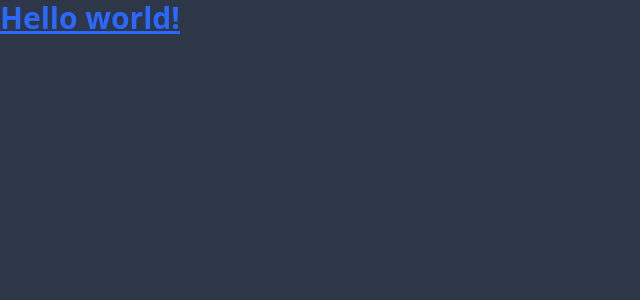
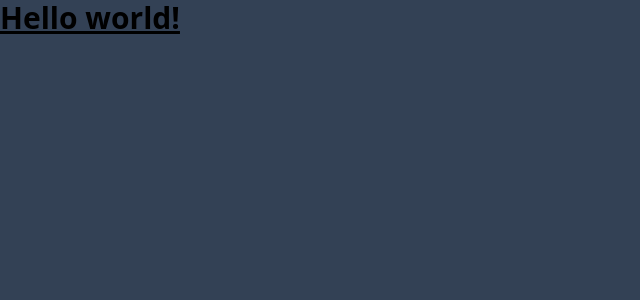
Before and after one commit to CanerTanriverdi/my-portfolio, a React (Vite) app: page / in a window 1280 px wide. Shown: the top 300 px of the page, without its empty margins (0-640 px from the left). Built offline with nearby package versions, Linux system fonts and the light colour scheme.

Commit message:
colors updated

```diff
--- a/tailwind.config.js
+++ b/tailwind.config.js
@@ -4,33 +4,13 @@ export default {
   theme: {
     extend: {
       colors: {
-        slate: {
-          700: "#2d3748",
-        },
-        primary: {
-          100: "#f0f4ff",
-          200: "#d9e4ff",
-          300: "#a9c6ff",
-          400: "#7ba7ff",
-          500: "#508bff",
-          600: "#2a69ff",
-          700: "#1e4fff",
-          800: "#1435e0",
-          900: "#0e2cc0",
-        },
-        secondary: {
-          100: "#f0f4ff",
-          200: "#d9e4ff",
-          300: "#a9c6ff",
-          400: "#7ba7ff",
-          500: "#508bff",
-          600: "#2a69ff",
-          700: "#1e4fff",
-          800: "#1435e0",
-          900: "#0e2cc0",
-        },
+        primary: "#2C2A2F", // Ana vurgu rengi (Öne çıkan butonlar, linkler vb.)
+        secondary: "#FFFFFF", // İkincil renk (Yan bileşenler, koyu alanlar)
+        accent: "#E6AD6A", // Vurgu rengi (Arka plan detayları)
+        background: "#D7D7D7", // Genel arka plan rengi
+        text: "#2C2A2F", // Genel metin rengi
       },
     },
-    plugins: [],
   },
+  plugins: [],
 };
```
